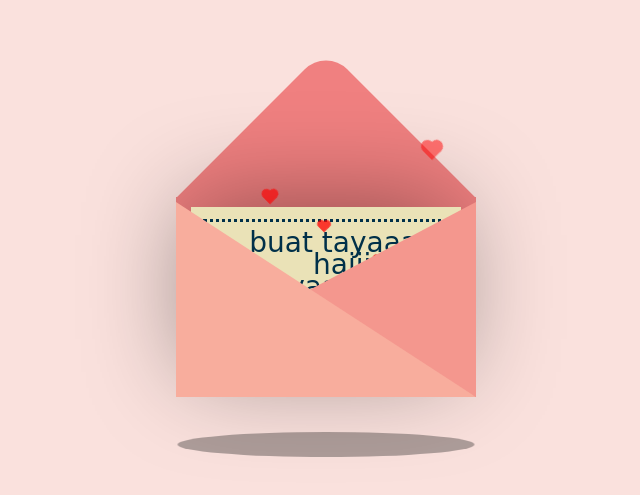
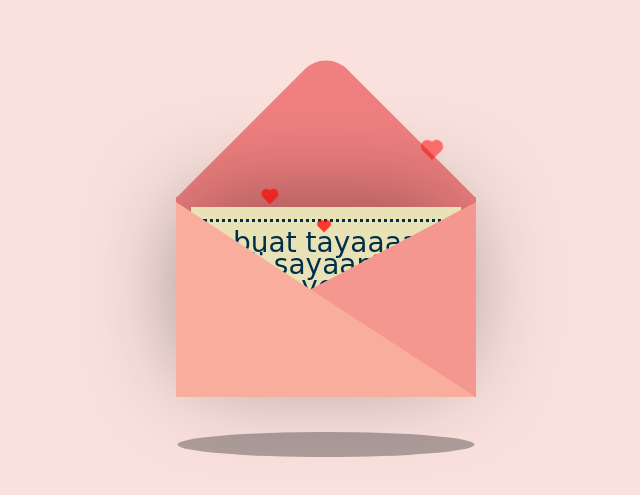
Before and after one commit to Amandatech09/GiftforTaya, a plain HTML site: page index.html in a window 1280 px wide. Shown: the part 141-636 px from the top of the page, without its empty margins (314-954 px from the left). Drawn offline with nearby package versions, Linux system fonts and the light colour scheme.

Commit message:
Update love letter.css

```diff
--- a/love letter.css
+++ b/love letter.css
@@ -74,7 +74,7 @@ body {
   text-align: center;
   line-height: 22px;
   top: 25px;
-  left: 12%;
+  width: 100%;
   color: #003049;
   margin-bottom: 2px;
 }
```
